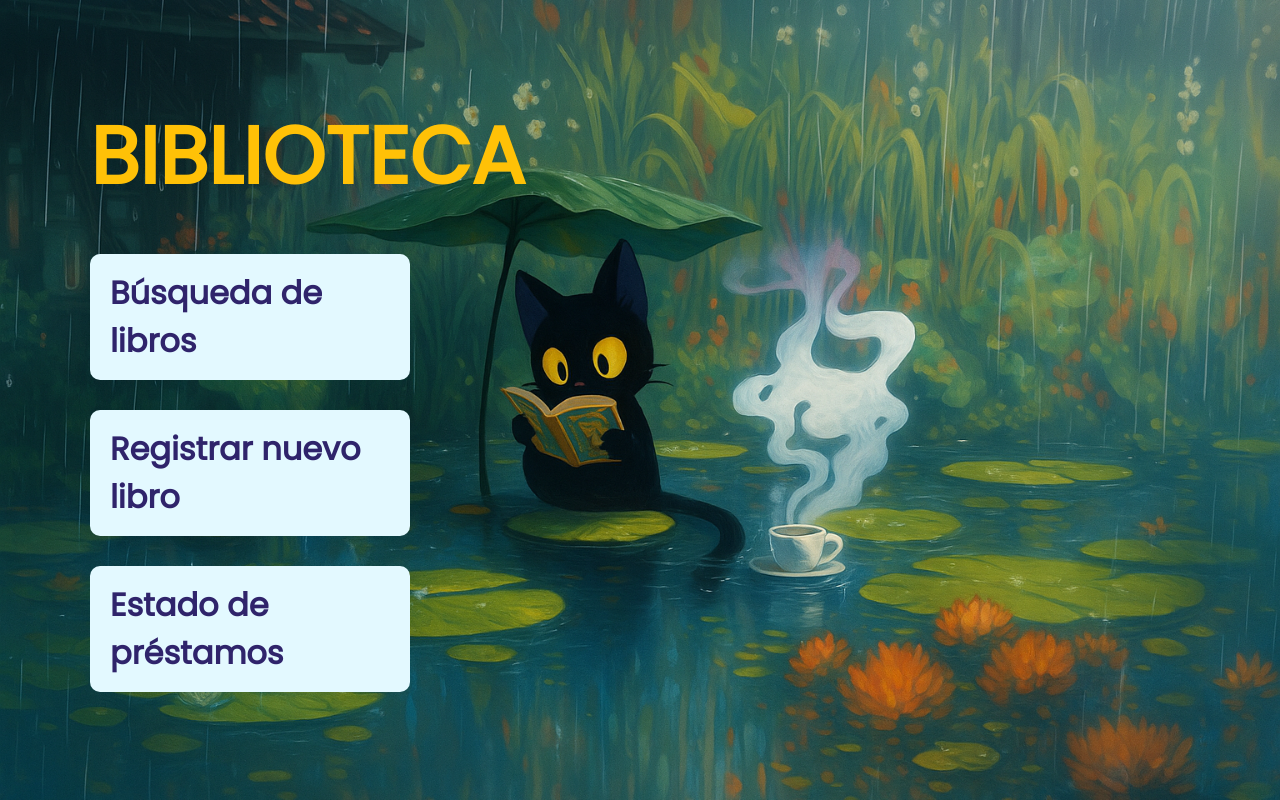
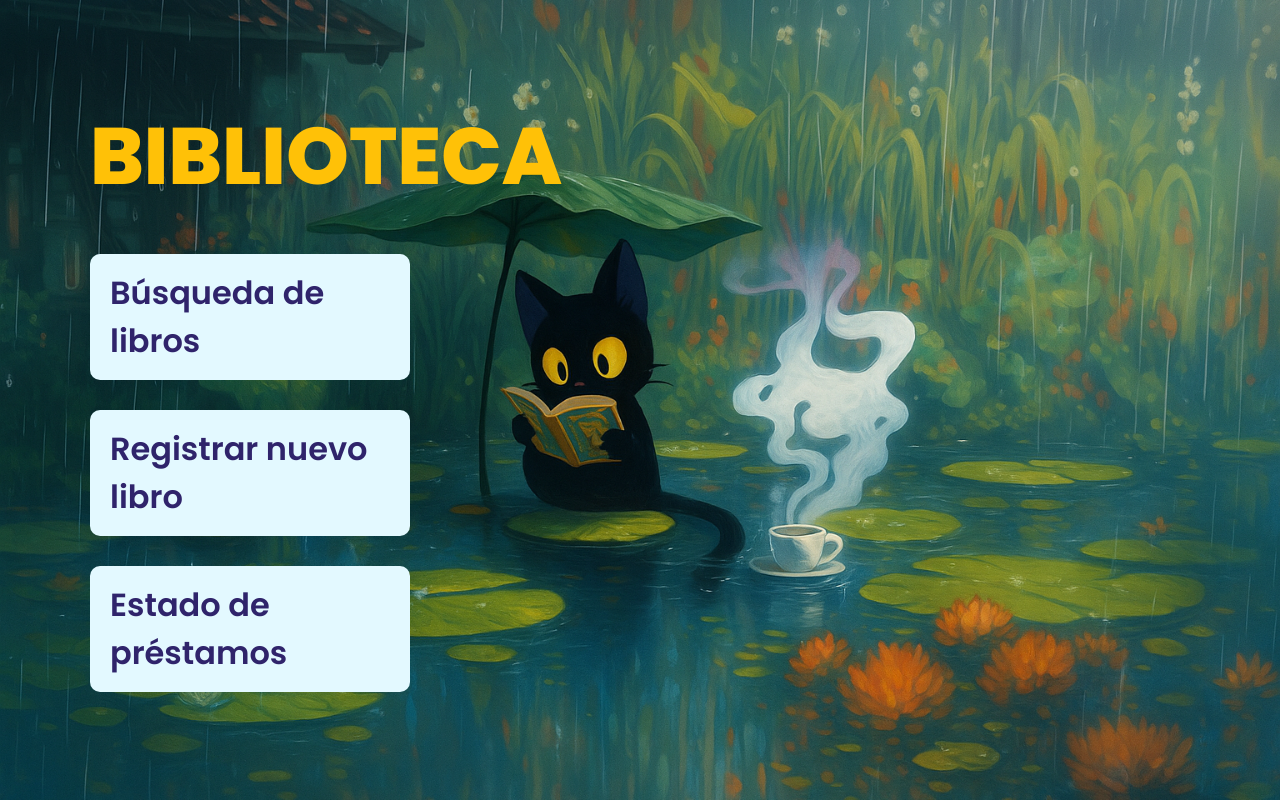
Before and after one commit to anngelit0/biblioteca_web, a Flask app: page / in a window 1280 px wide. Run offline with Flask 3, Linux system fonts and the light colour scheme; some libraries are stand-ins or nearby versions.

Commit message:
Grosor letras

```diff
--- a/templates/inicio.html
+++ b/templates/inicio.html
@@ -4,7 +4,7 @@
     <meta charset="UTF-8">
     <title>Biblioteca Familiar</title>
     <link href="https://cdn.jsdelivr.net/npm/bootstrap@5.3.0/dist/css/bootstrap.min.css" rel="stylesheet">
-    <link href="https://fonts.googleapis.com/css2?family=Poppins&display=swap" rel="stylesheet">
+    <link href="https://fonts.googleapis.com/css2?family=Poppins:wght@400;600;800&display=swap" rel="stylesheet">
 
 
     <style>
```
